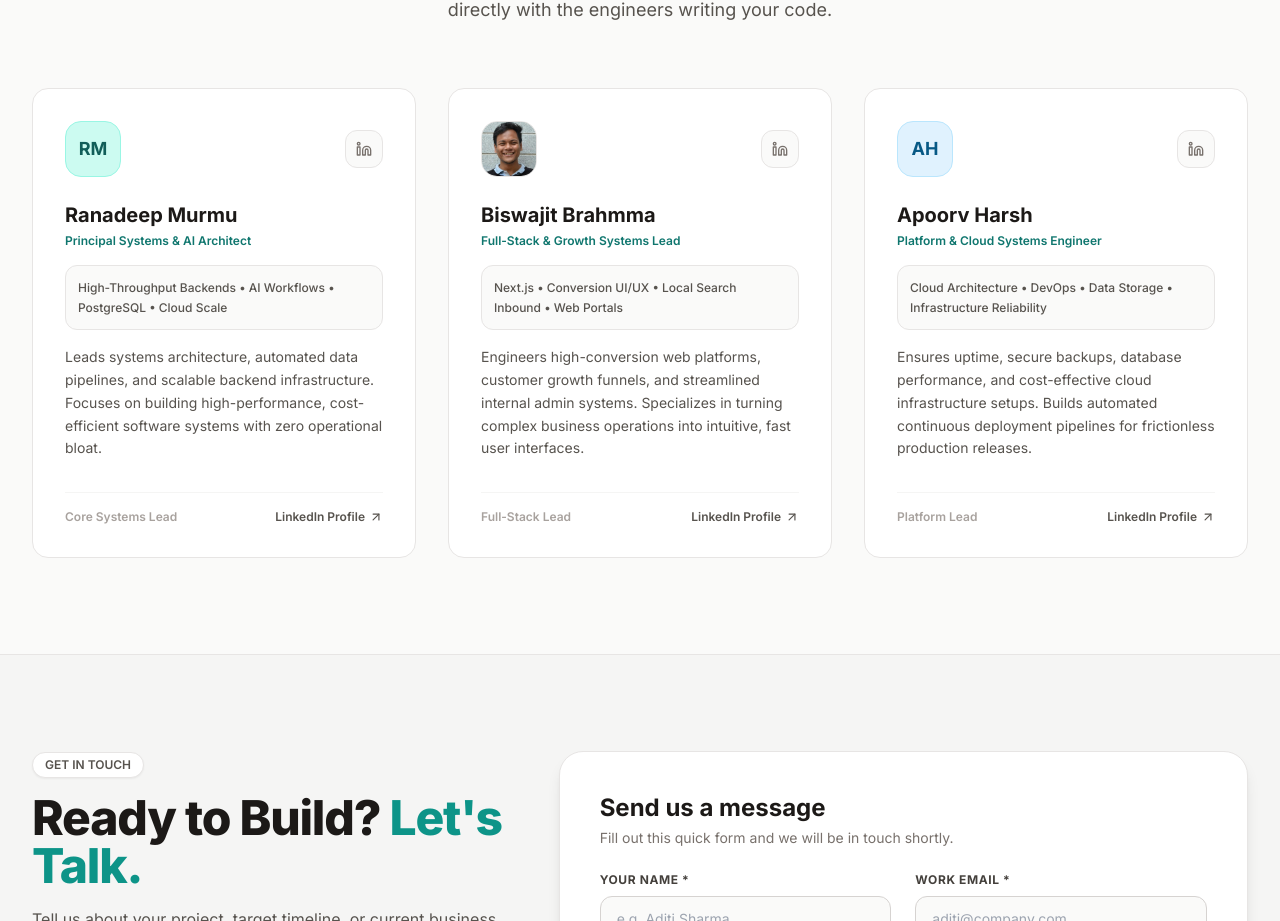
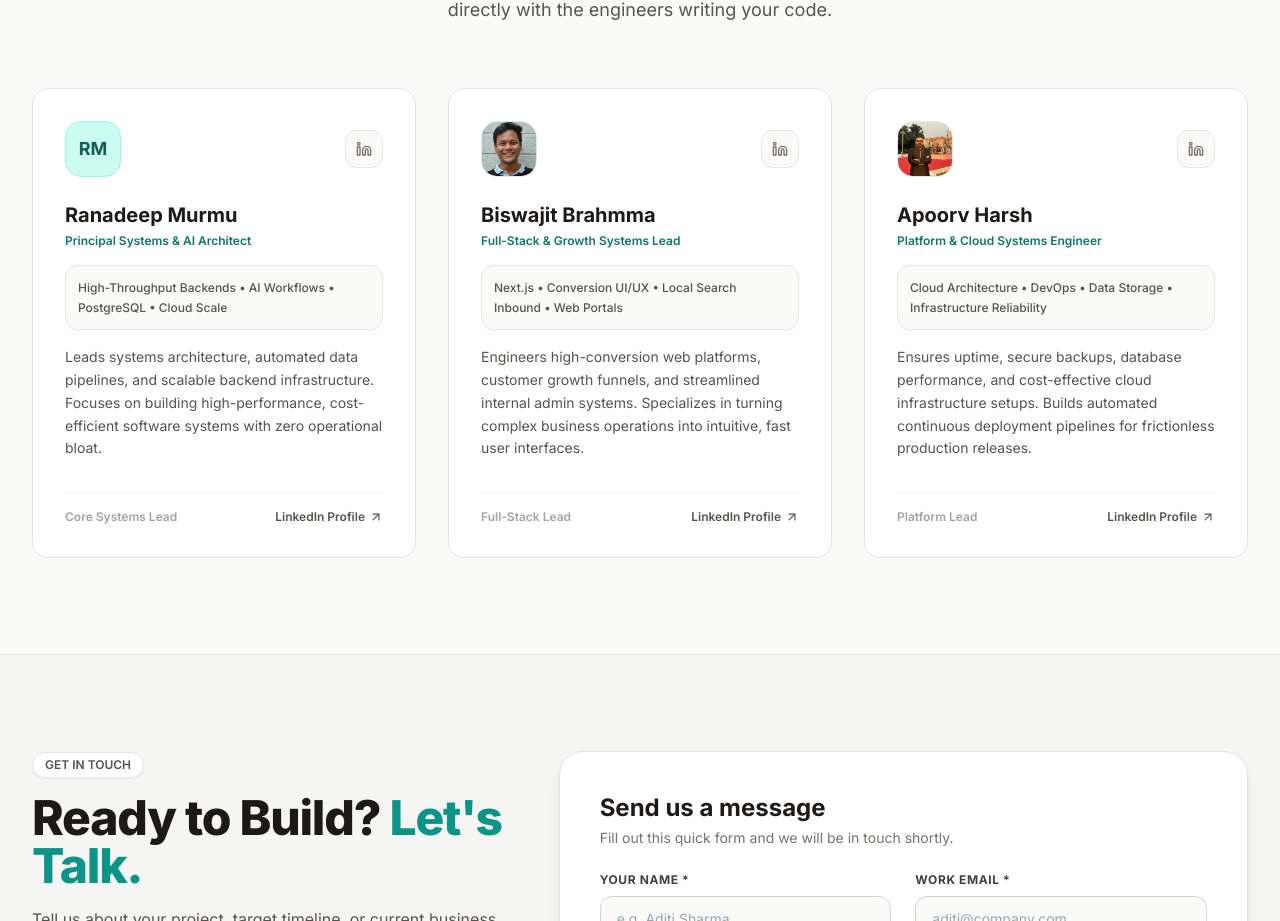
Before and after one commit to mindwanders1993/shunyalab, a Next.js app: page / in a window 1280 px wide. Shown: the part 7059-7980 px from the top of the page. Built offline with nearby package versions, Linux system fonts and the light colour scheme.

Commit message:
feat: update Apoorv's photo and linkedin url

```diff
--- a/src/components/Team.tsx
+++ b/src/components/Team.tsx
@@ -29,8 +29,9 @@ export default function Team() {
       role: "Platform & Cloud Systems Engineer",
       focus: "Cloud Architecture • DevOps • Data Storage • Infrastructure Reliability",
       bio: "Ensures uptime, secure backups, database performance, and cost-effective cloud infrastructure setups. Builds automated continuous deployment pipelines for frictionless production releases.",
-      linkedin: "https://www.linkedin.com/in/apoorv-harsh-4b5321151/",
+      linkedin: "https://www.linkedin.com/in/apoorv-harsh-aa8671126/",
       initials: "AH",
+      image: "/apoorv.png",
       color: "bg-sky-100 text-sky-800 border-sky-200",
       experience: "Platform Lead",
     },
```
Also changed, not shown: public/apoorv.png (added).
